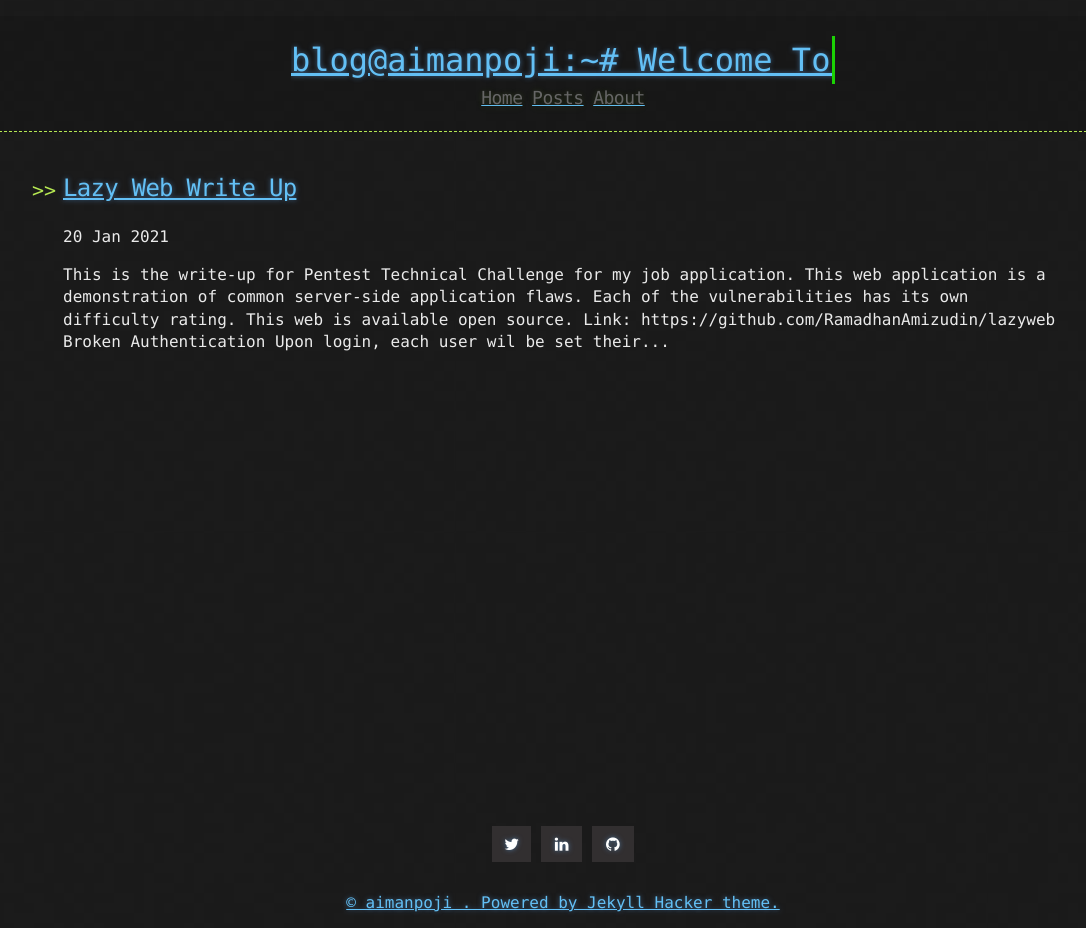
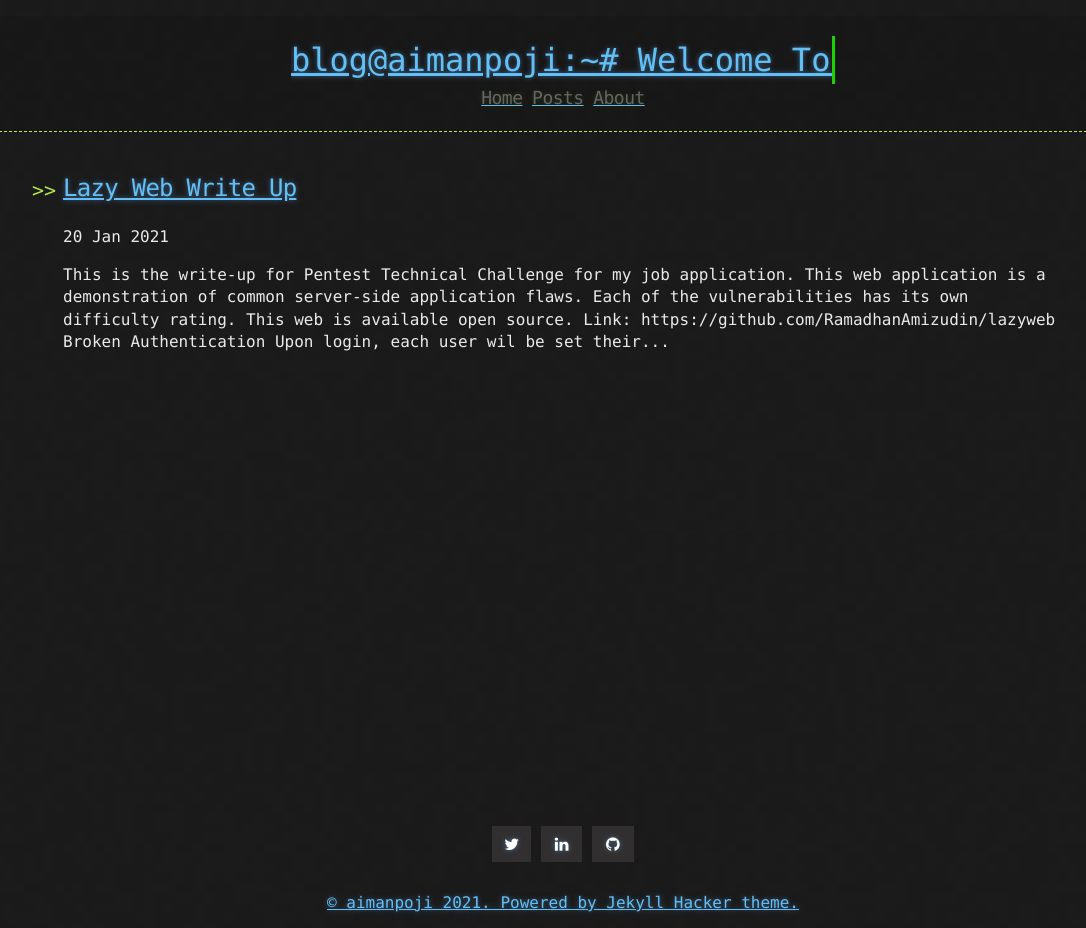
Before and after one commit to aimanpoji/aimanpoji.github.io, a Jekyll site: the page built from index.html, in a window 1280 px wide. Shown: the whole page, without its empty margins (77-1163 px from the left). Built offline with Jekyll 4.4.1, drawn with Linux system fonts in a browser that asks for light colours; nearby versions of some CDN libraries; the list of posts is cut into pages by our own code.

Commit message:
Update footer.html

```diff
--- a/_includes/footer.html
+++ b/_includes/footer.html
@@ -1,3 +1,4 @@
 <footer>
+  {% capture currentyear %}{{ 'now' | date: "%Y" }}{% endcapture %}
   <a href="https://github.com/pages-themes/hacker" class="page__footer-copyright">© {{ site.owner}} {{ currentyear }}. Powered by Jekyll Hacker theme.</a>
 </footer>
```
